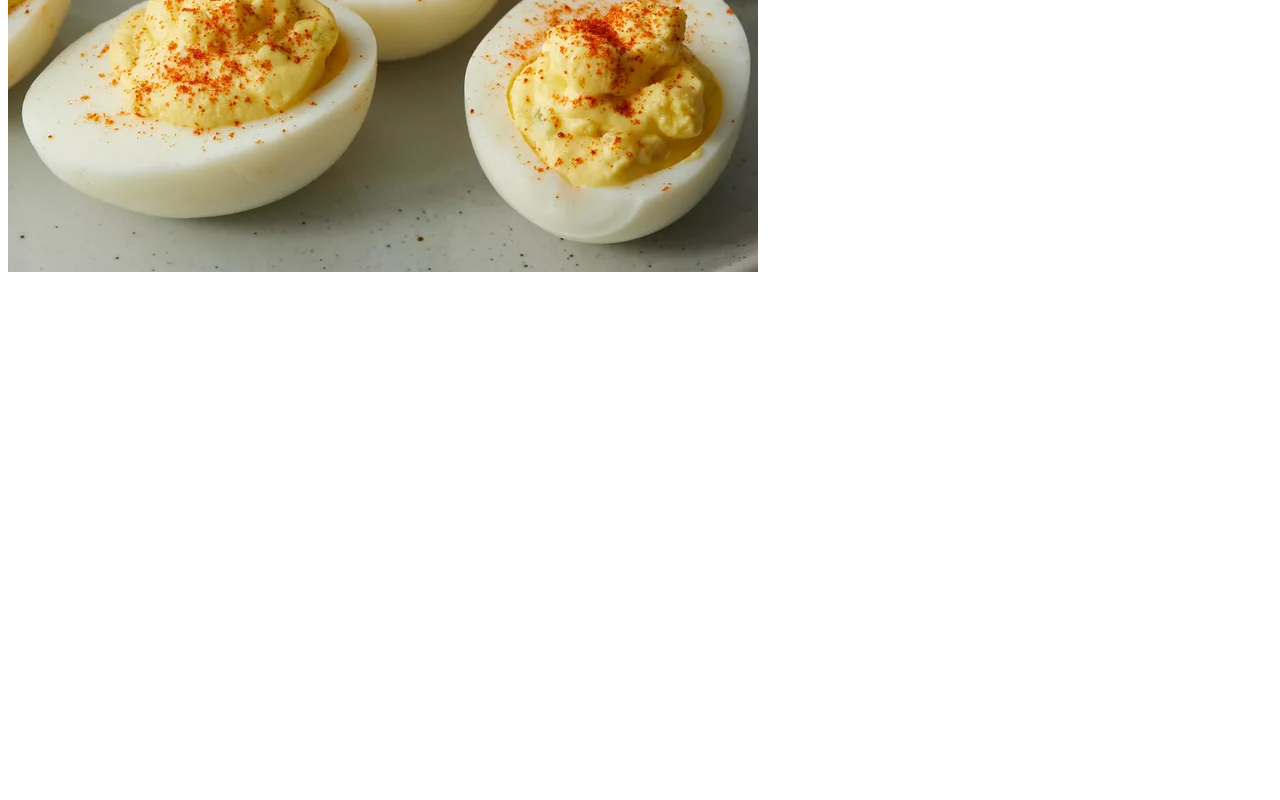
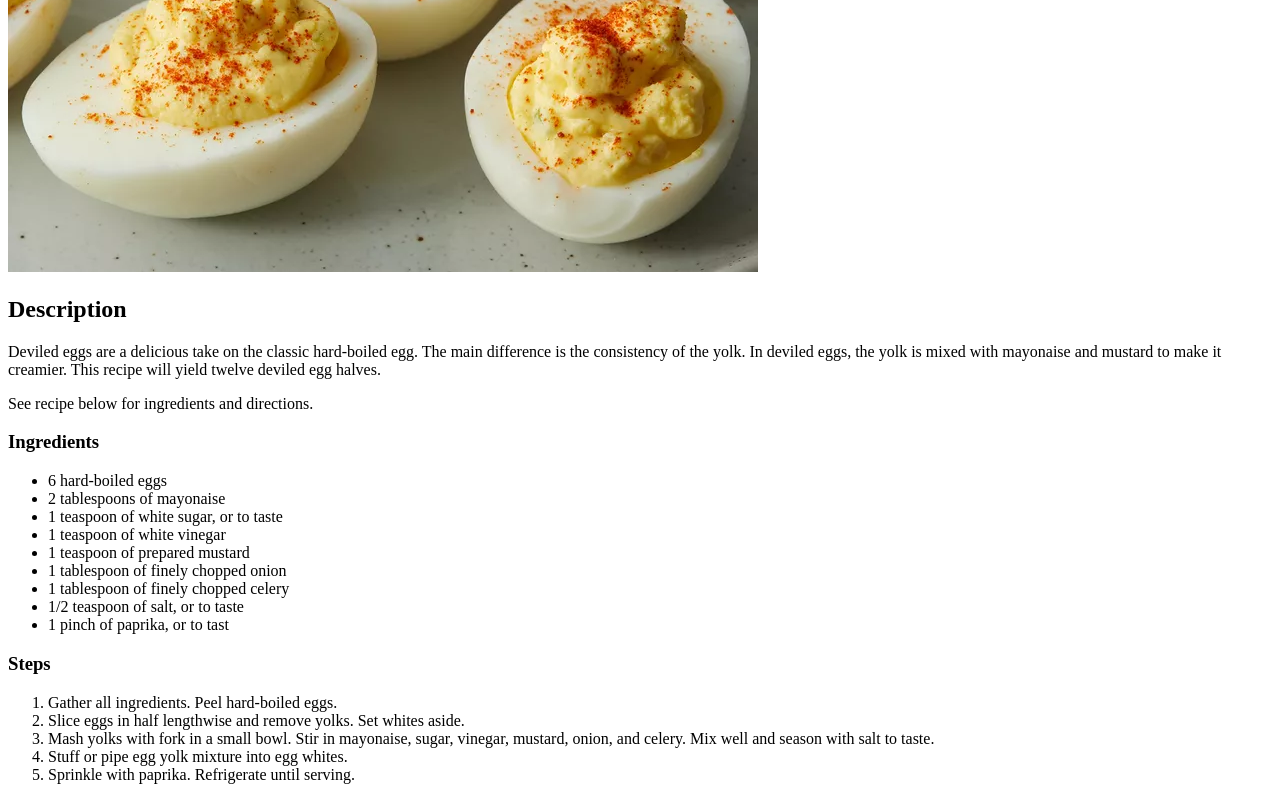
Before and after one commit to KBiz248/odin-recipes, a plain HTML site: page recipes/deviled-eggs.html in a window 1280 px wide. Shown: the part 371-1171 px from the top of the page. Before the commit the page ends 800 px from the top, so only its background shows below. Drawn offline with Linux system fonts and the light colour scheme.

Commit message:
Add deviled-eggs.html again
Page was only loading the first header and image. Seeing if this helps.

```diff
--- a/recipes/deviled-eggs.html
+++ b/recipes/deviled-eggs.html
@@ -8,5 +8,33 @@
     <body>
         <h1>Deviled Eggs</h1>
         <img src="../img/deviled-eggs.webp" alt="deviled eggs">
+
+        <h2>Description</h2>
+
+        <p>Deviled eggs are a delicious take on the classic hard-boiled egg. The main difference is the consistency of the yolk. In deviled eggs, the yolk is mixed with mayonaise and mustard to make it creamier. This recipe will yield twelve deviled egg halves.</p>
+
+        <p>See recipe below for ingredients and directions.</p>
+
+        <h3>Ingredients</h3>
+        <ul>
+            <li>6 hard-boiled eggs</li>
+            <li>2 tablespoons of mayonaise</li>
+            <li>1 teaspoon of white sugar, or to taste</li>
+            <li>1 teaspoon of white vinegar</li>
+            <li>1 teaspoon of prepared mustard</li>
+            <li>1 tablespoon of finely chopped onion</li>
+            <li>1 tablespoon of finely chopped celery</li>
+            <li>1/2 teaspoon of salt, or to taste</li>
+            <li>1 pinch of paprika, or to tast</li>
+        </ul>
+
+        <h3>Steps</h3>
+        <ol>
+            <li>Gather all ingredients. Peel hard-boiled eggs.</li>
+            <li>Slice eggs in half lengthwise and remove yolks. Set whites aside.</li>
+            <li>Mash yolks with fork in a small bowl. Stir in mayonaise, sugar, vinegar, mustard, onion, and celery. Mix well and season with salt to taste.</li>
+            <li>Stuff or pipe egg yolk mixture into egg whites.</li>
+            <li>Sprinkle with paprika. Refrigerate until serving.</li>
+        </ol>
     </body>
 </html>
```
